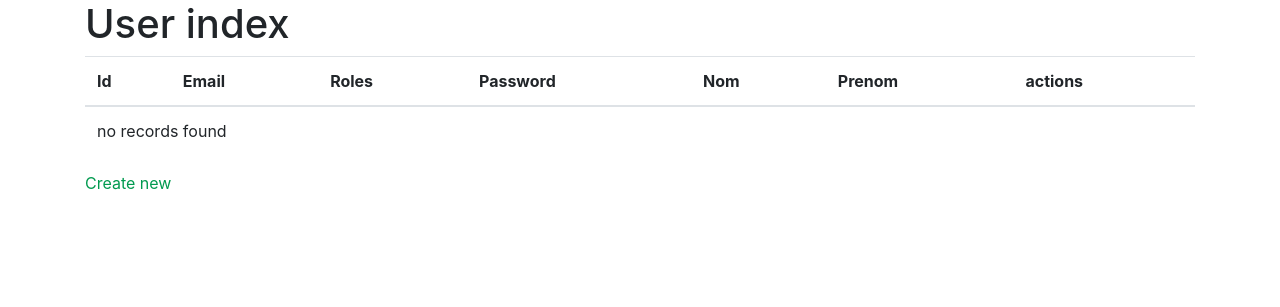
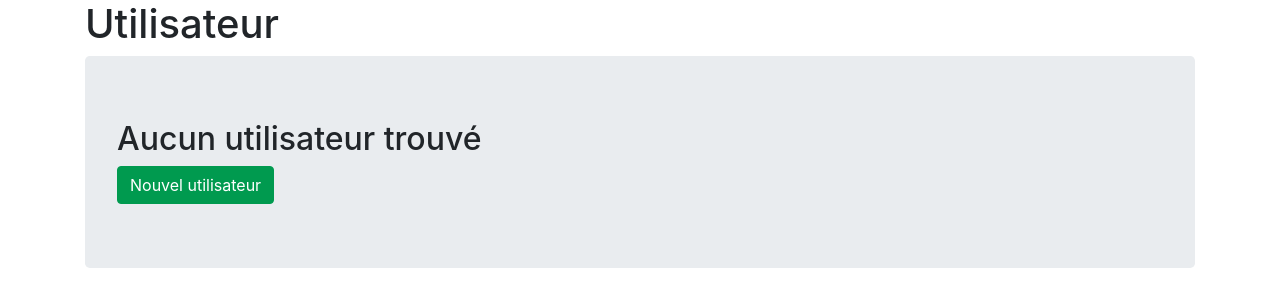
Before and after one commit to PaulienM/architecture-distribue, a Symfony app: template templates/user/index.html.twig in a window 1280 px wide. Shown: the part 56-363 px from the top of the page. Run offline with Twig, Linux system fonts and the light colour scheme; the template is opened without the code that fills it, so the values that code supplies are empty; style sheets or scripts are compiled from the project's sources; some libraries are stand-ins or nearby versions.

Commit message:
Find user from session and display infos

```diff
--- a/src/Form/UserType.php
+++ b/src/Form/UserType.php
@@ -4,6 +4,7 @@ namespace App\Form;
 
 use App\Entity\User;
 use Symfony\Component\Form\AbstractType;
+use Symfony\Component\Form\Extension\Core\Type\PasswordType;
 use Symfony\Component\Form\FormBuilderInterface;
 use Symfony\Component\OptionsResolver\OptionsResolver;
 
@@ -13,7 +14,9 @@ class UserType extends AbstractType
     {
         $builder
             ->add('email')
-            ->add('password')
+            ->add('password', PasswordType::class, [
+                'label' => 'Mot de passe'
+            ])
             ->add('nom')
             ->add('prenom')
         ;
--- a/templates/user/_form.html.twig
+++ b/templates/user/_form.html.twig
@@ -1,4 +1,4 @@
 {{ form_start(form) }}
     {{ form_widget(form) }}
-    <button class="btn">{{ button_label|default('Save') }}</button>
+    <button class="btn btn-primary">{{ button_label|default('Enregistrer') }}</button>
 {{ form_end(form) }}
--- a/templates/user/index.html.twig
+++ b/templates/user/index.html.twig
@@ -1,43 +1,16 @@
 {% extends 'base.html.twig' %}
 
-{% block title %}User index{% endblock %}
+{% block title %}Utilisateur{% endblock %}
 
 {% block body %}
-    <h1>User index</h1>
+    <h1>Utilisateur</h1>
+    <div class="jumbotron">
+        {% if user is not null %}
+            <h2>Bonjour {{ user.prenom }} {{ user.nom }}</h2>
+        {% else %}
+            <h2>Aucun utilisateur trouvé</h2>
+        {% endif %}
+        <a href="{{ path('user.inscription') }}" class="btn btn-primary">Nouvel utilisateur</a>
+    </div>
 
-    <table class="table">
-        <thead>
-            <tr>
-                <th>Id</th>
-                <th>Email</th>
-                <th>Roles</th>
-                <th>Password</th>
-                <th>Nom</th>
-                <th>Prenom</th>
-                <th>actions</th>
-            </tr>
-        </thead>
-        <tbody>
-        {% for user in users %}
-            <tr>
-                <td>{{ user.id }}</td>
-                <td>{{ user.email }}</td>
-                <td>{{ user.roles ? user.roles|json_encode : '' }}</td>
-                <td>{{ user.password }}</td>
-                <td>{{ user.nom }}</td>
-                <td>{{ user.prenom }}</td>
-                <td>
-                    <a href="{{ path('user_show', {'id': user.id}) }}">show</a>
-                    <a href="{{ path('user_edit', {'id': user.id}) }}">edit</a>
-                </td>
-            </tr>
-        {% else %}
-            <tr>
-                <td colspan="7">no records found</td>
-            </tr>
-        {% endfor %}
-        </tbody>
-    </table>
-
-    <a href="{{ path('user.inscription') }}">Create new</a>
 {% endblock %}
--- a/templates/user/new.html.twig
+++ b/templates/user/new.html.twig
@@ -1,11 +1,11 @@
 {% extends 'base.html.twig' %}
 
-{% block title %}New User{% endblock %}
+{% block title %}Inscription{% endblock %}
 
 {% block body %}
-    <h1>Create new User</h1>
+    <h1>Créer un utilisateur</h1>
 
     {{ include('user/_form.html.twig') }}
 
-    <a href="{{ path('user.accueil') }}">back to list</a>
+    <a href="{{ path('user.accueil') }}">Voir l'utilisateur courant</a>
 {% endblock %}
```
Also changed, not shown: src/Controller/UserController.php (+21 -2 lines).
